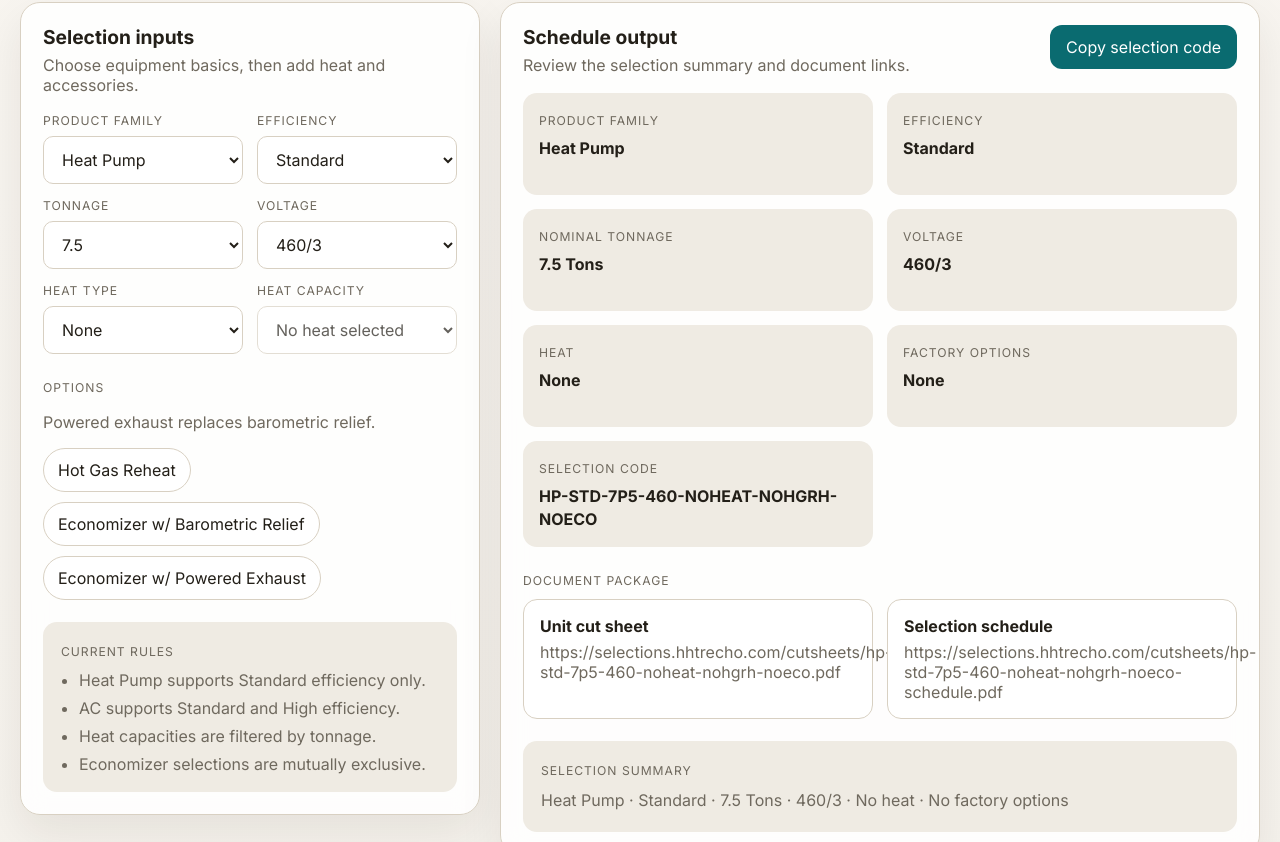
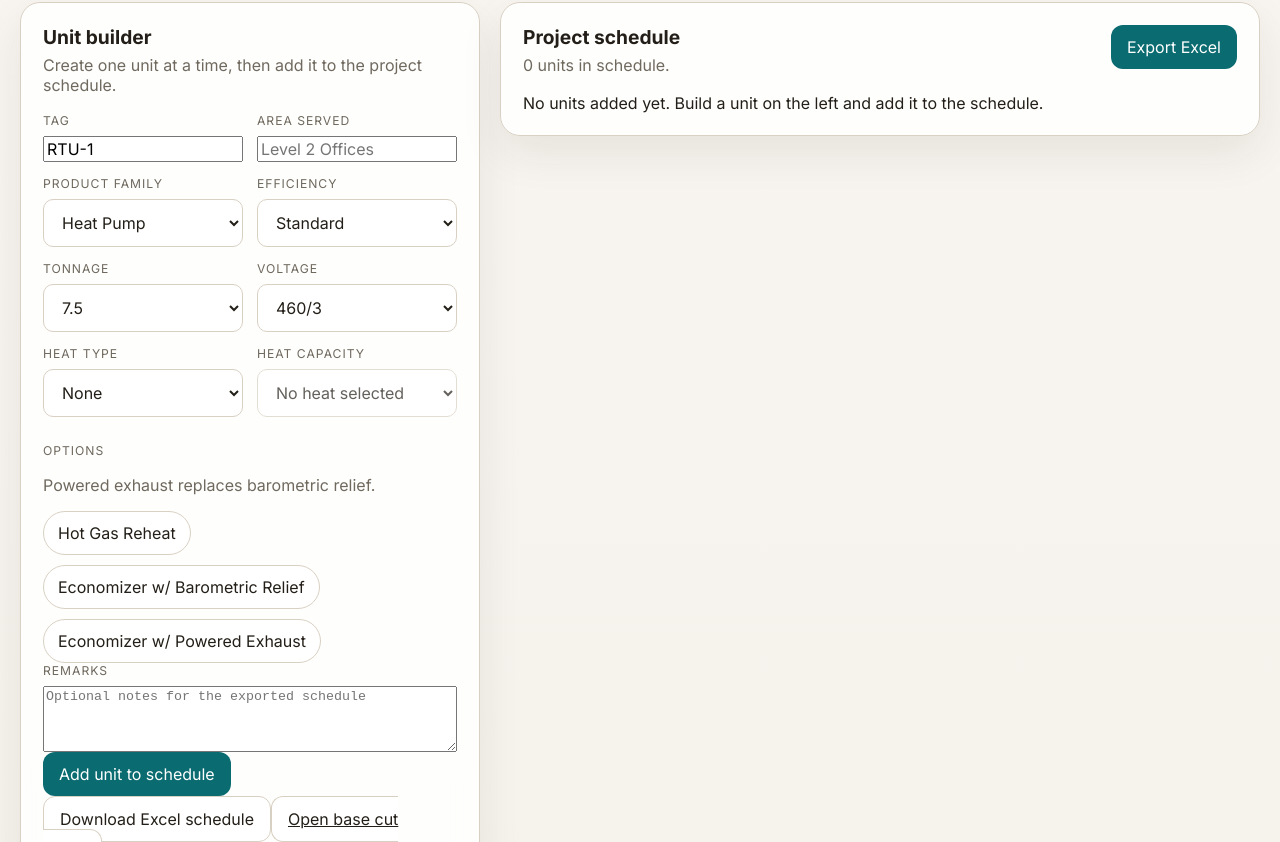
Before and after one commit to alex-schwindt/quick-select, a React (Vite) app: page / in a window 1280 px wide. Shown: the part 178-1020 px from the top of the page. Built offline with nearby package versions, Linux system fonts and the light colour scheme.

Commit message:
Refactor App component for better state handling
Refactor App component to improve state management and UI structure.

```diff
--- a/src/App.jsx
+++ b/src/App.jsx
@@ -3,18 +3,10 @@ import { useEffect, useMemo, useState } from 'react';
 const PRODUCT_FAMILIES = ['Heat Pump', 'AC'];
 const TONNAGES = [3, 4, 5, 6.5, 7.5, 8.5, 10, 12.5, 15, 17.5, 20, 25, 27.5];
 const VOLTAGES = ['208/230/3', '460/3'];
-
 const FAMILY_RULES = {
-  'Heat Pump': {
-    efficiencies: ['Standard'],
-    heatTypes: ['None', 'Electric Heat']
-  },
-  AC: {
-    efficiencies: ['Standard', 'High'],
-    heatTypes: ['None', 'Electric Heat', 'Aluminum Gas Heat']
-  }
+  'Heat Pump': { efficiencies: ['Standard'], heatTypes: ['None', 'Electric Heat'] },
+  AC: { efficiencies: ['Standard', 'High'], heatTypes: ['None', 'Electric Heat', 'Aluminum Gas Heat'] }
 };
-
 const HEAT_BY_TONNAGE = {
   3: { gas: ['60 MBH', '80 MBH'], electric: ['3 kW', '6 kW', '9 kW', '15 kW'] },
   4: { gas: ['60 MBH', '80 MBH', '120 MBH'], electric: ['6 kW', '9 kW', '15 kW', '20 kW'] },
@@ -31,16 +23,11 @@ const HEAT_BY_TONNAGE = {
   27.5: { gas: ['220 MBH', '400 MBH'], electric: ['25 kW', '50 kW', '75 kW'] }
 };
 
-const INITIAL_STATE = {
-  family: 'Heat Pump',
-  efficiency: 'Standard',
-  tonnage: 7.5,
-  voltage: '460/3',
-  heatType: 'None',
-  heatCapacity: '',
-  hotGasReheat: false,
-  economizer: 'none'
-};
+function nextDefaultTag(units) {
+  let i = 1;
+  while (units.some((unit) => unit.tag === `RTU-${i}`)) i += 1;
+  return `RTU-${i}`;
+}
 
 function slugify(value) {
   return String(value).toLowerCase().replace(/[^a-z0-9]+/g, '-').replace(/(^-|-$)/g, '');
@@ -54,15 +41,44 @@ function buildSelectionCode(state) {
   const heatCode = state.heatType === 'None'
     ? 'NOHEAT'
     : state.heatType === 'Electric Heat'
-      ? `ELEC-${(state.heatCapacity || '').replace(/\s+/g, '').replace(/[^0-9A-Za-z-]/g, '')}`
-      : `GAS-${(state.heatCapacity || '').replace(/\s+/g, '').replace(/[^0-9A-Za-z-]/g, '')}`;
+      ? `ELEC-${String(state.heatCapacity || '').replace(/\s+/g, '').replace(/[^0-9A-Za-z-]/g, '')}`
+      : `GAS-${String(state.heatCapacity || '').replace(/\s+/g, '').replace(/[^0-9A-Za-z-]/g, '')}`;
   const reheatCode = state.hotGasReheat ? 'HGRH' : 'NOHGRH';
   const econCode = state.economizer === 'barometric' ? 'ECO-BARO' : state.economizer === 'powered' ? 'ECO-PE' : 'NOECO';
   return `${familyCode}-${efficiencyCode}-${tonnageCode}-${voltageCode}-${heatCode}-${reheatCode}-${econCode}`;
 }
 
+function optionSummary(unit) {
+  return [
+    unit.hotGasReheat ? 'Hot Gas Reheat' : null,
+    unit.economizer === 'barometric' ? 'Economizer w/ Barometric Relief' : null,
+    unit.economizer === 'powered' ? 'Economizer w/ Powered Exhaust' : null
+  ].filter(Boolean);
+}
+
+function makeInitialState(tag = 'RTU-1') {
+  return {
+    tag,
+    family: 'Heat Pump',
+    efficiency: 'Standard',
+    tonnage: 7.5,
+    voltage: '460/3',
+    heatType: 'None',
+    heatCapacity: '',
+    hotGasReheat: false,
+    economizer: 'none',
+    areaServed: '',
+    remarks: ''
+  };
+}
+
 export default function App() {
-  const [selection, setSelection] = useState(INITIAL_STATE);
+  const [scheduledUnits, setScheduledUnits] = useState([]);
+  const [editingIndex, setEditingIndex] = useState(null);
+  const [formError, setFormError] = useState('');
+  const [exportError, setExportError] = useState('');
+  const [isExporting, setIsExporting] = useState(false);
+  const [selection, setSelection] = useState(makeInitialState());
   const familyRule = FAMILY_RULES[selection.family];
 
   const heatOptions = useMemo(() => {
@@ -82,42 +98,96 @@ export default function App() {
       setSelection((current) => ({ ...current, heatType: familyRule.heatTypes[0], heatCapacity: '' }));
       return;
     }
-
     if (selection.heatType === 'None' && selection.heatCapacity !== '') {
       setSelection((current) => ({ ...current, heatCapacity: '' }));
       return;
     }
-
     if (selection.heatType !== 'None' && heatOptions.length > 0 && !heatOptions.includes(selection.heatCapacity)) {
       setSelection((current) => ({ ...current, heatCapacity: heatOptions[0] }));
     }
   }, [familyRule.heatTypes, heatOptions, selection.heatCapacity, selection.heatType]);
 
+  const selectedOptionLabels = optionSummary(selection);
   const selectionCode = useMemo(() => buildSelectionCode(selection), [selection]);
   const cutsheetBase = `https://selections.hhtrecho.com/cutsheets/${slugify(selectionCode)}`;
-
-  const selectedOptionLabels = [
-    selection.hotGasReheat ? 'Hot Gas Reheat' : null,
-    selection.economizer === 'barometric' ? 'Economizer w/ Barometric Relief' : null,
-    selection.economizer === 'powered' ? 'Economizer w/ Powered Exhaust' : null
-  ].filter(Boolean);
-
-  const scheduleRows = [
-    { label: 'Product Family', value: selection.family },
-    { label: 'Efficiency', value: selection.efficiency },
-    { label: 'Nominal Tonnage', value: `${selection.tonnage} Tons` },
-    { label: 'Voltage', value: selection.voltage },
-    { label: 'Heat', value: selection.heatType === 'None' ? 'None' : `${selection.heatType} / ${selection.heatCapacity}` },
-    { label: 'Factory Options', value: selectedOptionLabels.length ? selectedOptionLabels.join(', ') : 'None' },
-    { label: 'Selection Code', value: selectionCode }
-  ];
 
   function updateField(field, value) {
     setSelection((current) => ({ ...current, [field]: value }));
   }
 
-  function resetSelection() {
-    setSelection(INITIAL_STATE);
+  function resetForm(nextTag = nextDefaultTag(scheduledUnits)) {
+    setSelection(makeInitialState(nextTag));
+    setEditingIndex(null);
+    setFormError('');
+  }
+
+  function saveUnit() {
+    const tag = selection.tag.trim();
+    if (!tag) {
+      setFormError('Tag is required.');
+      return;
+    }
+    const duplicate = scheduledUnits.some((unit, index) => unit.tag.trim().toLowerCase() === tag.toLowerCase() && index !== editingIndex);
+    if (duplicate) {
+      setFormError('Tag must be unique within the schedule.');
+      return;
+    }
+    setFormError('');
+    if (editingIndex === null) {
+      const nextUnits = [...scheduledUnits, { ...selection, tag }];
+      setScheduledUnits(nextUnits);
+      resetForm(nextDefaultTag(nextUnits));
+    } else {
+      setScheduledUnits((current) => current.map((unit, index) => index === editingIndex ? { ...selection, tag } : unit));
+      resetForm();
+    }
+  }
+
+  function editUnit(index) {
+    setSelection({ ...scheduledUnits[index] });
+    setEditingIndex(index);
+    setFormError('');
+  }
+
+  function duplicateUnit(index) {
+    const source = scheduledUnits[index];
+    setSelection({ ...source, tag: nextDefaultTag(scheduledUnits) });
+    setEditingIndex(null);
+    setFormError('');
+  }
+
+  function removeUnit(index) {
+    const nextUnits = scheduledUnits.filter((_, i) => i !== index);
+    setScheduledUnits(nextUnits);
+    if (editingIndex === index) resetForm(nextDefaultTag(nextUnits));
+  }
+
+  async function exportWorkbook() {
+    if (!scheduledUnits.length) return;
+    setIsExporting(true);
+    setExportError('');
+    try {
+      const response = await fetch('/api/export-schedule', {
+        method: 'POST',
+        headers: { 'Content-Type': 'application/json' },
+        body: JSON.stringify({ units: scheduledUnits })
+      });
+      if (!response.ok) {
+        const text = await response.text();
+        throw new Error(text || 'Export failed');
+      }
+      const blob = await response.blob();
+      const url = URL.createObjectURL(blob);
+      const a = document.createElement('a');
+      a.href = url;
+      a.download = 'SSR-Schedule-Export.xlsx';
+      a.click();
+      URL.revokeObjectURL(url);
+    } catch (error) {
+      setExportError(error.message || 'Unable to export workbook.');
+    } finally {
+      setIsExporting(false);
+    }
   }
 
   return (
@@ -126,169 +196,99 @@ export default function App() {
         <div>
           <p className="eyebrow">H&H Trecho</p>
           <h1>Quick Select</h1>
-          <p className="intro-copy">A clean engineering selector for rooftop equipment schedules and Cloudflare-hosted cut sheets.</p>
+          <p className="intro-copy">Build multi-unit schedules, assign custom equipment tags, and export the real Excel template through a Cloudflare Worker.</p>
         </div>
         <div className="topbar-actions">
           <span className="domain-pill">selections.hhtrecho.com</span>
-          <button className="secondary-btn" type="button" onClick={resetSelection}>Reset</button>
+          <button className="secondary-btn" type="button" onClick={() => resetForm()}>Reset form</button>
         </div>
       </header>
 
-      <main className="workspace">
+      <main className="workspace multi-layout">
         <section className="panel selector-panel">
           <div className="panel-header">
             <div>
-              <h2>Selection inputs</h2>
-              <p>Choose equipment basics, then add heat and accessories.</p>
+              <h2>{editingIndex === null ? 'Unit builder' : `Editing ${selection.tag}`}</h2>
+              <p>Create one unit at a time, then add it to the project schedule.</p>
             </div>
           </div>
 
           <div className="form-grid">
-            <label className="form-field">
-              <span className="meta-label">Product family</span>
-              <select value={selection.family} onChange={(event) => updateField('family', event.target.value)}>
-                {PRODUCT_FAMILIES.map((option) => <option key={option} value={option}>{option}</option>)}
-              </select>
-            </label>
-
-            <label className="form-field">
-              <span className="meta-label">Efficiency</span>
-              <select value={selection.efficiency} onChange={(event) => updateField('efficiency', event.target.value)}>
-                {familyRule.efficiencies.map((option) => <option key={option} value={option}>{option}</option>)}
-              </select>
-            </label>
-
-            <label className="form-field">
-              <span className="meta-label">Tonnage</span>
-              <select value={selection.tonnage} onChange={(event) => updateField('tonnage', Number(event.target.value))}>
-                {TONNAGES.map((option) => <option key={option} value={option}>{option}</option>)}
-              </select>
-            </label>
-
-            <label className="form-field">
-              <span className="meta-label">Voltage</span>
-              <select value={selection.voltage} onChange={(event) => updateField('voltage', event.target.value)}>
-                {VOLTAGES.map((option) => <option key={option} value={option}>{option}</option>)}
-              </select>
-            </label>
-
-            <label className="form-field">
-              <span className="meta-label">Heat type</span>
-              <select value={selection.heatType} onChange={(event) => updateField('heatType', event.target.value)}>
-                {familyRule.heatTypes.map((option) => <option key={option} value={option}>{option}</option>)}
-              </select>
-            </label>
-
-            <label className="form-field">
-              <span className="meta-label">Heat capacity</span>
-              <select value={selection.heatCapacity} onChange={(event) => updateField('heatCapacity', event.target.value)} disabled={selection.heatType === 'None'}>
-                {selection.heatType === 'None'
-                  ? <option value="">No heat selected</option>
-                  : heatOptions.map((option) => <option key={option} value={option}>{option}</option>)}
-              </select>
-            </label>
+            <label className="form-field"><span className="meta-label">Tag</span><input value={selection.tag} onChange={(event) => updateField('tag', event.target.value)} placeholder="RTU-1" /></label>
+            <label className="form-field"><span className="meta-label">Area served</span><input value={selection.areaServed} onChange={(event) => updateField('areaServed', event.target.value)} placeholder="Level 2 Offices" /></label>
+            <label className="form-field"><span className="meta-label">Product family</span><select value={selection.family} onChange={(event) => updateField('family', event.target.value)}>{PRODUCT_FAMILIES.map((option) => <option key={option} value={option}>{option}</option>)}</select></label>
+            <label className="form-field"><span className="meta-label">Efficiency</span><select value={selection.efficiency} onChange={(event) => updateField('efficiency', event.target.value)}>{familyRule.efficiencies.map((option) => <option key={option} value={option}>{option}</option>)}</select></label>
+            <label className="form-field"><span className="meta-label">Tonnage</span><select value={selection.tonnage} onChange={(event) => updateField('tonnage', Number(event.target.value))}>{TONNAGES.map((option) => <option key={option} value={option}>{option}</option>)}</select></label>
+            <label className="form-field"><span className="meta-label">Voltage</span><select value={selection.voltage} onChange={(event) => updateField('voltage', event.target.value)}>{VOLTAGES.map((option) => <option key={option} value={option}>{option}</option>)}</select></label>
+            <label className="form-field"><span className="meta-label">Heat type</span><select value={selection.heatType} onChange={(event) => updateField('heatType', event.target.value)}>{familyRule.heatTypes.map((option) => <option key={option} value={option}>{option}</option>)}</select></label>
+            <label className="form-field"><span className="meta-label">Heat capacity</span><select value={selection.heatCapacity} onChange={(event) => updateField('heatCapacity', event.target.value)} disabled={selection.heatType === 'None'}>{selection.heatType === 'None' ? <option value="">No heat selected</option> : heatOptions.map((option) => <option key={option} value={option}>{option}</option>)}</select></label>
           </div>
 
           <div className="option-section">
-            <div>
-              <span className="meta-label">Options</span>
-              <p className="helper-text">Powered exhaust replaces barometric relief.</p>
-            </div>
+            <div><span className="meta-label">Options</span><p className="helper-text">Powered exhaust replaces barometric relief.</p></div>
             <div className="chip-grid">
-              <button
-                type="button"
-                className={selection.hotGasReheat ? 'chip chip-active' : 'chip'}
-                onClick={() => updateField('hotGasReheat', !selection.hotGasReheat)}
-              >
-                Hot Gas Reheat
-              </button>
-              <button
-                type="button"
-                className={selection.economizer === 'barometric' ? 'chip chip-active' : 'chip'}
-                onClick={() => updateField('economizer', selection.economizer === 'barometric' ? 'none' : 'barometric')}
-              >
-                Economizer w/ Barometric Relief
-              </button>
-              <button
-                type="button"
-                className={selection.economizer === 'powered' ? 'chip chip-active' : 'chip'}
-                onClick={() => updateField('economizer', selection.economizer === 'powered' ? 'none' : 'powered')}
-              >
-                Economizer w/ Powered Exhaust
-              </button>
+              <button type="button" className={selection.hotGasReheat ? 'chip chip-active' : 'chip'} onClick={() => updateField('hotGasReheat', !selection.hotGasReheat)}>Hot Gas Reheat</button>
+              <button type="button" className={selection.economizer === 'barometric' ? 'chip chip-active' : 'chip'} onClick={() => updateField('economizer', selection.economizer === 'barometric' ? 'none' : 'barometric')}>Economizer w/ Barometric Relief</button>
+              <button type="button" className={selection.economizer === 'powered' ? 'chip chip-active' : 'chip'} onClick={() => updateField('economizer', selection.economizer === 'powered' ? 'none' : 'powered')}>Economizer w/ Powered Exhaust</button>
             </div>
           </div>
 
+          <label className="form-field notes-field"><span className="meta-label">Remarks</span><textarea value={selection.remarks} onChange={(event) => updateField('remarks', event.target.value)} rows={4} placeholder="Optional notes for the exported schedule" /></label>
+          {formError ? <div className="error-banner">{formError}</div> : null}
+          {exportError ? <div className="error-banner">{exportError}</div> : null}
+
+          <div className="builder-actions">
+            <button className="primary-btn" type="button" onClick={saveUnit}>{editingIndex === null ? 'Add unit to schedule' : 'Update unit'}</button>
+            <button className="secondary-btn" type="button" onClick={exportWorkbook} disabled={!scheduledUnits.length || isExporting}>{isExporting ? 'Exporting...' : 'Download Excel schedule'}</button>
+            <a className="secondary-btn link-btn" href={`${cutsheetBase}.pdf`} target="_blank" rel="noopener noreferrer">Open base cut sheet</a>
+          </div>
+
           <div className="logic-card">
-            <span className="meta-label">Current rules</span>
+            <span className="meta-label">Current unit summary</span>
             <ul>
-              <li>Heat Pump supports Standard efficiency only.</li>
-              <li>AC supports Standard and High efficiency.</li>
-              <li>Heat capacities are filtered by tonnage.</li>
-              <li>Economizer selections are mutually exclusive.</li>
+              <li>{selection.tag || 'Untitled tag'} · {selection.family} · {selection.efficiency} · {selection.tonnage} Tons</li>
+              <li>{selection.voltage} · {selection.heatType === 'None' ? 'No heat' : `${selection.heatType} ${selection.heatCapacity}`}</li>
+              <li>{selectedOptionLabels.length ? selectedOptionLabels.join(', ') : 'No factory options selected'}</li>
+              <li>Selection code: {selectionCode}</li>
             </ul>
           </div>
         </section>
 
-        <section className="panel output-panel">
+        <section className="panel output-panel schedule-panel">
           <div className="panel-header output-header">
             <div>
-              <h2>Schedule output</h2>
-              <p>Review the selection summary and document links.</p>
+              <h2>Project schedule</h2>
+              <p>{scheduledUnits.length} unit{scheduledUnits.length === 1 ? '' : 's'} in schedule.</p>
             </div>
-            <button className="primary-btn" type="button" onClick={() => navigator.clipboard?.writeText(selectionCode)}>
-              Copy selection code
-            </button>
+            <button className="primary-btn" type="button" onClick={exportWorkbook} disabled={!scheduledUnits.length || isExporting}>{isExporting ? 'Exporting...' : 'Export Excel'}</button>
           </div>
 
-          <div className="schedule-grid">
-            {scheduleRows.map((row) => (
-              <article className="schedule-card" key={row.label}>
-                <span className="meta-label">{row.label}</span>
-                <strong>{row.value}</strong>
-              </article>
-            ))}
-          </div>
-
-          <div className="document-panel">
-            <span className="meta-label">Document package</span>
-            <div className="document-grid">
-              <a className="document-link" href={`${cutsheetBase}.pdf`} target="_blank" rel="noopener noreferrer">
-                <strong>Unit cut sheet</strong>
-                <span>{`${cutsheetBase}.pdf`}</span>
-              </a>
-              <a className="document-link" href={`${cutsheetBase}-schedule.pdf`} target="_blank" rel="noopener noreferrer">
-                <strong>Selection schedule</strong>
-                <span>{`${cutsheetBase}-schedule.pdf`}</span>
-              </a>
-              {selection.hotGasReheat ? (
-                <a className="document-link" href="https://selections.hhtrecho.com/cutsheets/accessories/hot-gas-reheat.pdf" target="_blank" rel="noopener noreferrer">
-                  <strong>Hot gas reheat accessory</strong>
-                  <span>Accessory cut sheet</span>
-                </a>
-              ) : null}
-              {selection.economizer === 'barometric' ? (
-                <a className="document-link" href="https://selections.hhtrecho.com/cutsheets/accessories/economizer-barometric-relief.pdf" target="_blank" rel="noopener noreferrer">
-                  <strong>Economizer / barometric relief</strong>
-                  <span>Accessory cut sheet</span>
-                </a>
-              ) : null}
-              {selection.economizer === 'powered' ? (
-                <a className="document-link" href="https://selections.hhtrecho.com/cutsheets/accessories/economizer-powered-exhaust.pdf" target="_blank" rel="noopener noreferrer">
-                  <strong>Economizer / powered exhaust</strong>
-                  <span>Accessory cut sheet</span>
-                </a>
-              ) : null}
+          {!scheduledUnits.length ? (
+            <div className="empty-state">No units added yet. Build a unit on the left and add it to the schedule.</div>
+          ) : (
+            <div className="unit-list">
+              {scheduledUnits.map((unit, index) => {
+                const options = optionSummary(unit).join(', ') || 'No options';
+                return (
+                  <article className="unit-card" key={`${unit.tag}-${index}`}>
+                    <div className="unit-card-top">
+                      <div><strong>{unit.tag}</strong><p>{unit.areaServed || 'Area served not entered'}</p></div>
+                      <span className="tag-pill">{unit.family}</span>
+                    </div>
+                    <div className="unit-meta-grid">
+                      <span>{unit.tonnage} Tons</span><span>{unit.efficiency}</span><span>{unit.voltage}</span><span>{unit.heatType === 'None' ? 'No heat' : `${unit.heatType} ${unit.heatCapacity}`}</span>
+                    </div>
+                    <p className="unit-options">{options}</p>
+                    <div className="unit-actions">
+                      <button className="secondary-btn" type="button" onClick={() => editUnit(index)}>Edit</button>
+                      <button className="secondary-btn" type="button" onClick={() => duplicateUnit(index)}>Duplicate</button>
+                      <button className="secondary-btn danger-btn" type="button" onClick={() => removeUnit(index)}>Remove</button>
+                    </div>
+                  </article>
+                );
+              })}
             </div>
-          </div>
-
-          <div className="summary-panel">
-            <span className="meta-label">Selection summary</span>
-            <p>
-              {selection.family} · {selection.efficiency} · {selection.tonnage} Tons · {selection.voltage} · {selection.heatType === 'None' ? 'No heat' : `${selection.heatType} ${selection.heatCapacity}`}
-              {selectedOptionLabels.length ? ` · ${selectedOptionLabels.join(' · ')}` : ' · No factory options'}
-            </p>
-          </div>
+          )}
         </section>
       </main>
     </div>
```
